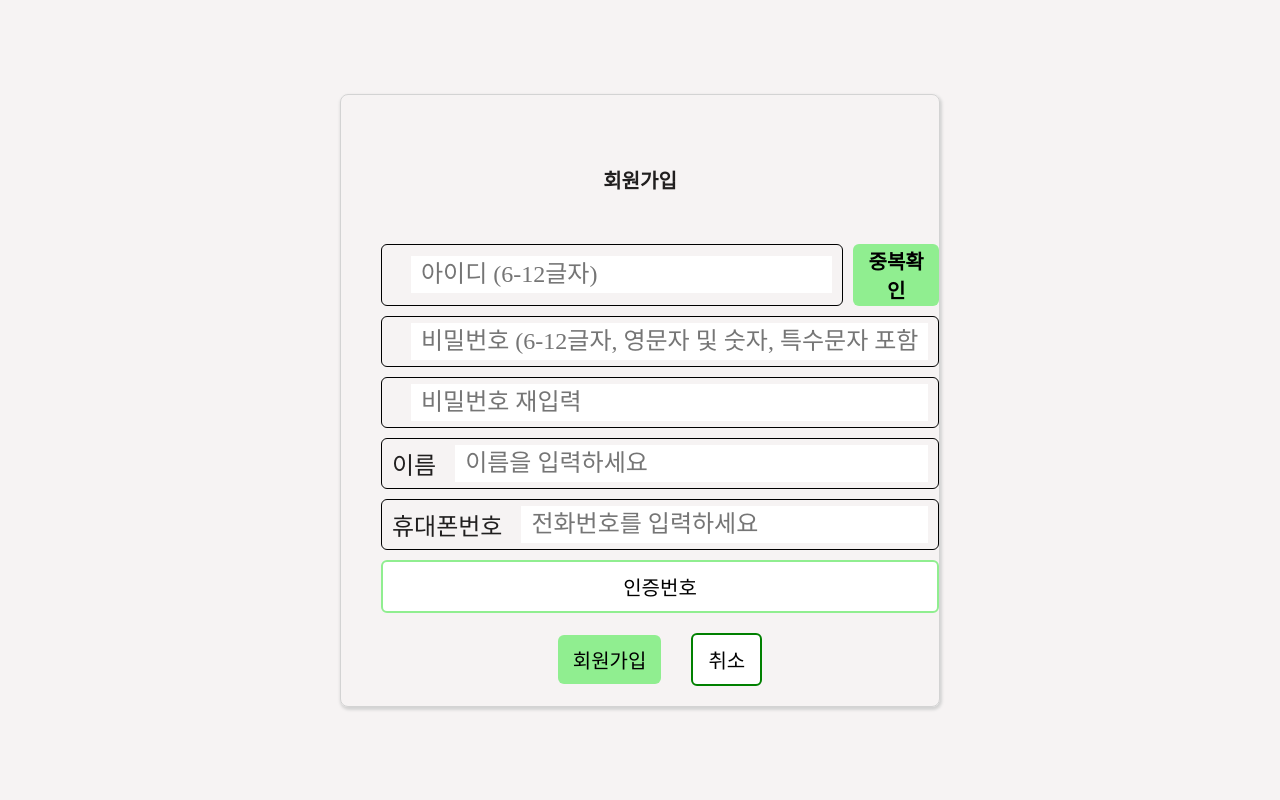
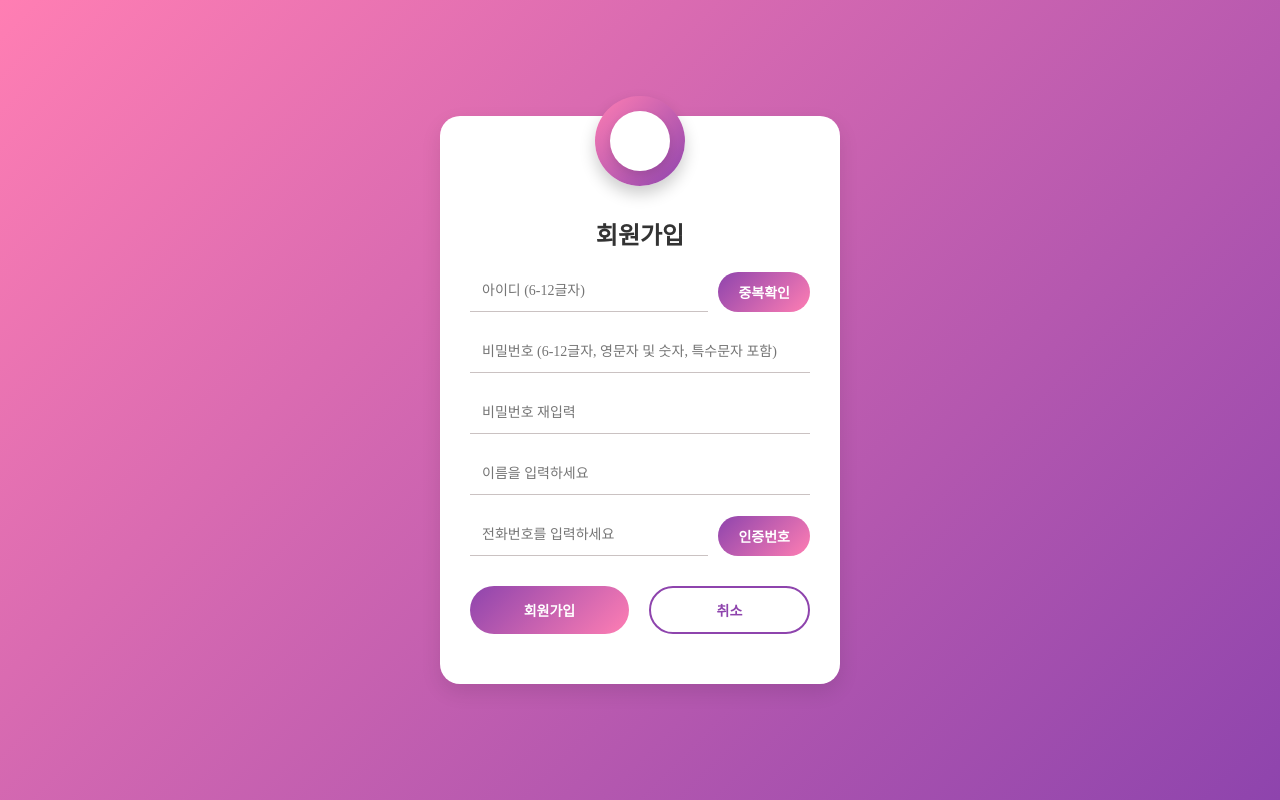
Before and after one commit to yangjunsik/food, a React (Create React App) app in the folder frontend/: page /register in a window 1280 px wide. Built offline with nearby package versions, Linux system fonts and the light colour scheme.

Commit message:
로그인 회원가입 최종
로그인 회원가입 최종

```diff
--- a/frontend/src/components/Login.js
+++ b/frontend/src/components/Login.js
@@ -31,8 +31,10 @@ function Login({ onLogin }) {
     return (
         <main>
             <form onSubmit={handleSubmit}>
-                <span className="login_span"><b>학적정보관리</b> 사이트에 오신것을 환영합니다</span>
-                <h1>로그인</h1>
+                <div className="logo-circle"></div>
+                {/* 로고 원 */}
+                <span className="login_span">환영합니다!</span>
+                <p>학교 식당 예약 사이트 입니다</p>
                 <section className="login_section">
                     <label className="id_label">
                         <input
@@ -52,29 +54,15 @@ function Login({ onLogin }) {
                             onChange={(e) => setPassword(e.target.value)}
                         />
                     </label>
-                    <button type="submit">로그인</button>
+                    <button type="submit">
+                        로그인
+                    </button>
                 </section>
-                <section className="login_search_section">
-                    <label>
-                        <input type="checkbox" />
-                        <span>아이디 저장</span>
-                    </label>
-                    <div>
-                        <a href="#">아이디찾기/</a>
-                        <a href="#">비밀번호찾기/</a>
-                        <a href="#" onClick={() => navigate("/register")}>회원가입</a>
-                    </div>
-                </section>
-                <section className="explanation_section">
-                    <h3>신입생 안내</h3>
-                    <span>
-                        - 개강전 이용 가능: 통합정보시스템(일부 메뉴), IT교육센터, 어학교육원, 생활관<br />
-                        - 개강후 이용 가능: 포털, 통합정보시스템(모든 메뉴), 도서관, Wi-FI 등<br />
-                        * 수강 신청 시스템은 통합아이디로 이용하실 수 있습니다.<br />
-                        * 개인정보 보호를 위해 비밀번호는 주기적으로 변경하시기 바랍니다.
-                    </span>
-                </section>
+                <button className="signup-button" onClick={() => navigate("/register")}>
+                    회원가입
+                </button>
             </form>
+
         </main>
     );
 }
--- a/frontend/src/components/Register.js
+++ b/frontend/src/components/Register.js
@@ -1,32 +1,62 @@
-// src/components/Register.js
-import React, { useState } from 'react';
-import { useNavigate } from 'react-router-dom';
-import axios from 'axios';
-import './css/register.css';
+import React, { useState } from "react";
+import { useNavigate } from "react-router-dom";
+import axios from "axios";
+import "./css/register.css";
 
 function Register() {
-    const navigate = useNavigate(); // 추가
-    const [id, setId] = useState('');
-    const [password, setPassword] = useState('');
-    const [confirmPassword, setConfirmPassword] = useState('');
-    const [name, setName] = useState('');
-    const [phone, setPhone] = useState('');
-    const [verificationCode, setVerificationCode] = useState('');
-    const [showVerification, setShowVerification] = useState(false);
+    const navigate = useNavigate();
+    const [id, setId] = useState("");
+    const [password, setPassword] = useState("");
+    const [confirmPassword, setConfirmPassword] = useState("");
+    const [name, setName] = useState("");
+    const [phone, setPhone] = useState("");
 
-    // 유효성 검사 메시지 상태 관리
-    const [idValid, setIdValid] = useState(false);
+    // 에러 메시지 상태
+    const [idError, setIdError] = useState("");
+    const [passwordError, setPasswordError] = useState("");
+    const [confirmPasswordError, setConfirmPasswordError] = useState("");
+
+    // 유효성 상태
+    const [idValid, setIdValid] = useState(null); // null로 초기화 (중복확인 전 상태)
     const [passwordValid, setPasswordValid] = useState(false);
 
     const handleSubmit = async (event) => {
         event.preventDefault();
+
+        let isValid = true;
+
+        // ID 유효성 검사
+        if (idValid === null) {
+            setIdError("아이디 중복 확인을 해주세요.");
+            isValid = false;
+        } else if (!idValid) {
+            setIdError("중복된 아이디입니다.");
+            isValid = false;
+        }
+
+        // 비밀번호 유효성 검사
+        if (!passwordValid) {
+            setPasswordError("비밀번호는 6~12자의 영문, 숫자, 특수문자를 포함해야 합니다.");
+            isValid = false;
+        }
+
+        // 비밀번호 재확인 검사
+        if (confirmPassword === "") {
+            setConfirmPasswordError("비밀번호를 다시 입력해주세요.");
+            isValid = false;
+        } else if (password !== confirmPassword) {
+            setConfirmPasswordError("비밀번호가 일치하지 않습니다.");
+            isValid = false;
+        }
+
+        if (!isValid) return; // 유효성 검사 실패 시 회원가입 중단
 
         try {
             const response = await axios.post("http://localhost:8080/user/register", {
                 id,
                 password,
                 name,
-                phone
+                phone,
             });
             if (response.data.message === "Registration successful") {
                 alert("회원가입이 완료되었습니다!");
@@ -35,7 +65,7 @@ function Register() {
                 alert(response.data.message || "회원가입에 실패했습니다.");
             }
         } catch (error) {
-            console.error("Error during registration:", error);
+            console.error("회원가입 중 오류:", error);
             alert("회원가입 중 오류가 발생했습니다. 다시 시도해주세요.");
         }
     };
@@ -44,53 +74,71 @@ function Register() {
         try {
             const response = await axios.post("http://localhost:8080/user/checkDuplicateId", { id });
             if (response.data.isDuplicate) {
-                alert("ID가 이미 존재합니다.");
                 setIdValid(false);
+                setIdError("중복된 아이디입니다.");
             } else {
-                alert("사용 가능한 ID입니다.");
                 setIdValid(true);
+                setIdError(""); // 에러 메시지 초기화
+                alert("사용 가능한 아이디입니다.");
             }
         } catch (error) {
-            console.error("ID 중복 확인 오류:", error);
-            alert("ID 중복 확인 중 오류가 발생했습니다.");
+            console.error("아이디 중복 확인 오류:", error);
+            setIdError("아이디를 입력해주세요.");
         }
     };
 
     const handlePasswordValidation = () => {
-        // 비밀번호 유효성 검사 로직
-        setPasswordValid(password.length >= 6 && password.length <= 12);
+        const isValid =
+            password.length >= 6 &&
+            password.length <= 12 &&
+            /[a-zA-Z]/.test(password) &&
+            /\d/.test(password) &&
+            /[!@#$%^&*]/.test(password);
+
+        setPasswordValid(isValid);
+        if (!isValid) {
+            setPasswordError("비밀번호는 6~12자의 영문, 숫자, 특수문자를 포함해야 합니다.");
+        } else {
+            setPasswordError("");
+        }
     };
 
-    const handleSendVerificationCode = () => {
-        // 인증번호 전송 로직 추가 (API 호출)
-        setShowVerification(true);
-        alert('인증번호가 전송되었습니다.');
+    const handlePasswordConfirmValidation = () => {
+        if (confirmPassword === "") {
+            setConfirmPasswordError("비밀번호를 다시 입력해주세요.");
+        } else if (password !== confirmPassword) {
+            setConfirmPasswordError("비밀번호가 일치하지 않습니다.");
+        } else {
+            setConfirmPasswordError("");
+        }
     };
 
     return (
         <main>
+            <div className="logo-circle"></div>
             <h1>회원가입</h1>
             <form onSubmit={handleSubmit}>
+                {/* 아이디 입력 및 중복확인 */}
                 <section className="id-section form-section">
-                    <label>
-                        <i className="fa-solid fa-lock"></i>
                     <input
                         type="text"
                         id="id"
                         placeholder="아이디 (6-12글자)"
                         value={id}
-                            onChange={(e) => setId(e.target.value)}
+                        onChange={(e) => {
+                            setId(e.target.value);
+                            setIdError(""); // 에러 메시지 초기화
+                            setIdValid(null); // 입력 변경 시 중복 확인 상태 초기화
+                        }}
                     />
-                    </label>
-                    <button type="button" className="id-duplication-btn" onClick={handleIdDuplicationCheck}>
+                    <button type="button" className="duplicate-btn" onClick={handleIdDuplicationCheck}>
                         중복확인
                     </button>
                 </section>
-                {idValid && <div className="valid-check-id">아이디는 사용 가능합니다.</div>}
+                {idError && <div className="error-message">{idError}</div>}
 
+                {/* 비밀번호 입력 */}
                 <section className="pw-section form-section">
-                    <label>
-                        <i className="fa-solid fa-key"></i>
                     <input
                         type="password"
                         id="pw"
@@ -98,29 +146,31 @@ function Register() {
                         value={password}
                         onChange={(e) => {
                             setPassword(e.target.value);
-                                handlePasswordValidation();
+                            setPasswordError(""); // 에러 메시지 초기화
                         }}
+                        onBlur={handlePasswordValidation}
                     />
-                    </label>
                 </section>
-                {passwordValid && <div className="valid-check-pw">비밀번호 형식이 유효합니다.</div>}
+                {passwordError && <div className="error-message">{passwordError}</div>}
 
+                {/* 비밀번호 확인 */}
                 <section className="pw-check-section form-section">
-                    <label>
-                        <i className="fa-solid fa-key"></i>
                     <input
                         type="password"
                         id="pw-ch"
                         placeholder="비밀번호 재입력"
                         value={confirmPassword}
-                            onChange={(e) => setConfirmPassword(e.target.value)}
+                        onChange={(e) => {
+                            setConfirmPassword(e.target.value);
+                            setConfirmPasswordError(""); // 에러 메시지 초기화
+                        }}
+                        onBlur={handlePasswordConfirmValidation}
                     />
-                    </label>
                 </section>
+                {confirmPasswordError && <div className="error-message">{confirmPasswordError}</div>}
 
+                {/* 이름 입력 */}
                 <section className="name-section form-section">
-                    <label>
-                        <span>이름</span>
                     <input
                         type="text"
                         name="name"
@@ -128,12 +178,10 @@ function Register() {
                         value={name}
                         onChange={(e) => setName(e.target.value)}
                     />
-                    </label>
                 </section>
 
+                {/* 전화번호 입력 */}
                 <section className="call-section form-section">
-                    <label className="call-send-label">
-                        <span>휴대폰번호</span>
                     <input
                         type="text"
                         name="phone"
@@ -141,25 +189,19 @@ function Register() {
                         value={phone}
                         onChange={(e) => setPhone(e.target.value)}
                     />
-                    </label>
-                    <button type="button" className="call-button" onClick={handleSendVerificationCode}>
+                    <button type="button" className="verification-btn">
                         인증번호
                     </button>
-                    {showVerification && (
-                        <label className="call-accept-label">
-                            <input
-                                type="text"
-                                placeholder="인증번호를 입력하세요"
-                                value={verificationCode}
-                                onChange={(e) => setVerificationCode(e.target.value)}
-                            />
-                        </label>
-                    )}
                 </section>
 
-                <section className="register-section form-section">
-                    <button id="register-btn" type="submit">회원가입</button>
-                    <button id="cancel-btn" type="button" onClick={() => navigate("/login")}>취소</button>
+                {/* 회원가입 및 취소 */}
+                <section className="register-section">
+                    <button id="register-btn" type="submit">
+                        회원가입
+                    </button>
+                    <button id="cancel-btn" type="button" onClick={() => navigate("/login")}>
+                        취소
+                    </button>
                 </section>
             </form>
         </main>
--- a/frontend/src/components/css/Login.css
+++ b/frontend/src/components/css/Login.css
@@ -1,76 +1,146 @@
-/* Login.css */
+@import url('common.css'); /* 기존 common.css 활용 */
 
-* {
+/* 배경 그라데이션 */
+body {
+    background: linear-gradient(135deg, #ff7eb3, #8e44ad);
     margin: 0;
     padding: 0;
-    box-sizing: border-box;
+    display: flex;
+    justify-content: center;
+    align-items: center;
+    height: 100vh;
+    font-family: 'Pretendard-Regular', Arial, sans-serif;
+    overflow: hidden;
 }
 
+/* 메인 컨테이너 */
 main {
-    width: 600px;
-    margin: 70px auto;
-    padding: 100px 0;
-    border: 1px solid lightgray;
-    border-radius: 8px;
-    box-shadow: 1px 2px 3px 1px lightgray;
+    width: 380px;
+    background-color: var(--white);
+    padding: 50px 30px;
+    border-radius: 20px;
+    box-shadow: 0 8px 20px rgba(0, 0, 0, 0.1);
+    text-align: center;
+    transform: translateY(100px); /* 초기 위치 */
+    opacity: 0;
+    animation: fadeIn 1s ease-out forwards; /* 애니메이션 */
 }
 
-form {
-    display: flex;
-    flex-direction: column;
-    margin: 0 20px;
+/* 이중 원 */
+.logo-circle {
+    width: 90px;
+    height: 90px;
+    background: linear-gradient(135deg, #ff7eb3, #8e44ad);
+    border-radius: 50%;
+    margin: -70px auto 20px;
+    box-shadow: 0 8px 16px rgba(0, 0, 0, 0.2);
+    position: relative;
 }
 
+.logo-circle::after {
+    content: "";
+    width: 60px;
+    height: 60px;
+    background: #ffffff; /* 흰색 안쪽 원 */
+    border-radius: 50%;
+    position: absolute;
+    top: 50%;
+    left: 50%;
+    transform: translate(-50%, -50%);
+    box-shadow: 0 4px 8px rgba(0, 0, 0, 0.1);
+}
+
+/* 제목 스타일 */
 .login_span {
-    font-size: 18px;
+    font-size: var(--font--large);
+    font-weight: 800;
+    color: #8e44ad;
+    margin-bottom: 10px;
 }
 
 h1 {
     font-size: 24px;
-    margin: 20px 0;
+    color: #333333;
+    font-weight: 700;
+    margin-bottom: 20px;
 }
 
+/* 부가 설명 */
+p {
+    font-size: var(--font--ssmall);
+    color: #aaa;
+    margin-bottom: 40px;
+}
+
+/* 입력 필드 섹션 */
 .login_section {
     display: flex;
     flex-direction: column;
+    gap: 20px;
+    margin-bottom: 40px; /* 아래쪽 과밀감 해소 */
 }
 
-.id_label, .pw_label {
+.id_label input,
+.pw_label input {
     width: 100%;
-    margin-bottom: 5px;
+    padding: 12px;
+    border: none;
+    border-bottom: 1px solid var(--gray);
+    font-size: var(--font--small);
+    color: var(--black);
+    background: none;
+    transition: border-color 0.3s;
 }
 
-.id_label input, .pw_label input {
-    width: 100%;
-    padding: 5px;
-    border: 0.5px solid gray;
-    border-radius: 8px;
+.id_label input:focus,
+.pw_label input:focus {
+    border-bottom: 1px solid #8e44ad;
+    outline: none;
 }
 
+/* 버튼 스타일 */
 .login_section button {
-    padding: 5px;
-    margin-bottom: 15px;
-    background-color: #8FBC8F;
-    border-radius: 8px;
+    width: 100%;
+    padding: 14px; /* 버튼 크기 적당히 조정 */
+    font-size: 14px; /* 버튼 텍스트 크기 감소 */
+    font-weight: 600;
+    color: var(--white);
+    background: linear-gradient(135deg, #8e44ad, #ff7eb3);
     border: none;
+    border-radius: 50px;
     cursor: pointer;
+    display: flex;
+    justify-content: center;
+    align-items: center;
+    gap: 10px;
+    transition: transform 0.2s, box-shadow 0.2s;
 }
 
 .login_section button:hover {
-    opacity: 0.7;
+    transform: translateY(-2px);
+    box-shadow: 0px 4px 10px rgba(0, 0, 0, 0.2);
 }
 
-.login_search_section {
-    display: flex;
-    justify-content: space-between;
-    margin-bottom: 80px;
+/* 회원가입 버튼 */
+.signup-button {
+    margin-top: 20px;
+    font-size: var(--font--ssmall);
+    color: #8e44ad;
+    background: none;
+    border: none;
+    cursor: pointer;
+    text-decoration: underline;
+    transition: color 0.3s;
 }
 
-.explanation_section h3 {
-    font-size: 18px;
-    margin-bottom: 10px;
+.signup-button:hover {
+    color: #ff7eb3;
 }
 
-.explanation_section span {
-    font-size: 14px;
+/* 애니메이션 */
+@keyframes fadeIn {
+    to {
+        transform: translateY(0);
+        opacity: 1;
+    }
 }
--- a/frontend/src/components/css/register.css
+++ b/frontend/src/components/css/register.css
@@ -1,230 +1,169 @@
-/*@import "../public/public.css";*/
+@import url('common.css'); /* 공용 CSS 가져오기 */
 
-*{
+/* 배경 그라데이션 */
+body {
+    background: linear-gradient(135deg, #ff7eb3, #8e44ad);
     margin: 0;
     padding: 0;
-    box-sizing: border-box;
-}
-
-main{
-    width: 600px;
-    margin: 70px auto;
-    padding: 20px 20px;
-    border: 1px solid lightgray;
-    border-radius: 8px;
-    box-shadow: 1px 2px 3px 1px lightgray;
-}
-
-h1{
-    font-size: 20px;
-    text-align: center;
-    padding: 30px 0;
-}
-
-form{
-    display: flex;
-    flex-direction: column;
-    width: 100%;
-}
-
-.form-section{
-    display: flex;
-    width: 100%;
-}
-.form-section > label > i{
-    margin-right: 19px;
-}
-.form-section > label > span{
-    margin-right: 19px;
-}
-.form-section > label > input{
-    flex: 1;
-}
-
-
-.id-section{
-    margin-bottom: 10px;
-}
-
-.id-section > label{
-    display: flex;
-    width: 100%;
-    padding: 6px 10px;
-    align-items: center;
-    font-size: 20px;
-    border: 1px solid black;
-    border-radius: 6px;
-}
-
-.id-section > button{
-    font-size: 20px;
-    width: 100px;
-}
-
-.fa-solid{
-    margin-right: 5px;
-}
-
-.id-duplication-btn{
-    border: none;
-    border-radius: 6px;
-    margin-left: 10px;
-    padding: 2px 10px;
-    font-size: 20px;
-    font-weight: bold;
-    cursor: pointer;
-    background-color: lightgreen;
-}
-
-.valid-check-id{
-    display: none;
-}
-
-/************************************************/
-
-.pw-section{
-    margin-bottom: 10px;
-}
-
-.pw-section > label{
-    display: flex;
-    width: 100%;
-    padding: 6px 10px;
-    align-items: center;
-    font-size: 20px;
-    border: 1px solid black;
-    border-radius: 6px;
-}
-
-.valid-check-pw{
-    display: none;
-}
-
-/************************************************/
-
-.pw-check-section{
-    margin-bottom: 10px;
-}
-
-.pw-check-section > label{
-    display: flex;
-    width: 100%;
-    padding: 6px 10px;
-    align-items: center;
-    font-size: 20px;
-    border: 1px solid black;
-    border-radius: 6px;
-}
-
-/************************************************/
-
-.num-section{
-    margin-bottom: 10px;
-}
-
-.num-section > span{
-
-}
-
-.num-section > label{
-    display: flex;
-    width: 100%;
-    padding: 6px 10px;
-    align-items: center;
-    font-size: 20px;
-    border: 1px solid black;
-    border-radius: 6px;
-}
-
-/************************************************/
-
-.name-section{
-    margin-bottom: 10px;
-}
-
-.name-section > label{
-    display: flex;
-    width: 100%;
-    padding: 6px 10px;
-    align-items: center;
-    font-size: 20px;
-    border: 1px solid black;
-    border-radius: 6px;
-}
-/************************************************/
-
-.call-section{
-    flex-direction: column;
-    margin-bottom: 10px;
-}
-
-.call-send-label{
-    display: flex;
-    width: 100%;
-    padding: 6px 10px;
-    margin-bottom: 10px;
-    align-items: center;
-    font-size: 20px;
-    border: 1px solid black;
-    border-radius: 6px;
-}
-
-.call-button{
-    background-color: white;
-    border: 2px solid lightgreen;
-    border-radius: 6px;
-    margin-bottom: 10px;
-    padding: 10px 0;
-    font-size: 20px;
-    cursor: pointer;
-}
-
-.call-accept-label{
-    display: flex;
-    width: 100%;
-    padding: 6px 10px;
-    align-items: center;
-    font-size: 20px;
-    border: 1px solid black;
-    border-radius: 6px;
-}
-
-/************************************************/
-
-.register-section{
     display: flex;
     justify-content: center;
     align-items: center;
+    height: 100vh;
+    font-family: 'Pretendard-Regular', Arial, sans-serif;
 }
 
-.register-section > button{
-    cursor: pointer;
+/* 메인 컨테이너 */
+main {
+    width: 400px;
+    background-color: var(--white);
+    padding: 50px 30px;
+    border-radius: 20px;
+    box-shadow: 0 8px 20px rgba(0, 0, 0, 0.1);
+    text-align: center;
+    transform: translateY(100px);
+    opacity: 0;
+    animation: fadeIn 1s ease-out forwards;
 }
 
-.register-section > button:hover{
-    opacity: 0.7;
+/* 이중 원 로고 */
+.logo-circle {
+    width: 90px;
+    height: 90px;
+    background: linear-gradient(135deg, #ff7eb3, #8e44ad);
+    border-radius: 50%;
+    margin: -70px auto 30px;
+    box-shadow: 0 8px 16px rgba(0, 0, 0, 0.2);
+    position: relative;
 }
 
-.register-section > #register-btn{
-    background-color: lightgreen;
-    border: none;
-    border-radius: 6px;
-    margin-right: 30px;
-    padding: 10px 15px;
-    font-size: 20px;
+.logo-circle::after {
+    content: "";
+    width: 60px;
+    height: 60px;
+    background: #ffffff;
+    border-radius: 50%;
+    position: absolute;
+    top: 50%;
+    left: 50%;
+    transform: translate(-50%, -50%);
+    box-shadow: 0 4px 8px rgba(0, 0, 0, 0.1);
 }
 
-.register-section > #cancel-btn{
-    background-color: white;
-    border: 2px solid green;
-    border-radius: 6px;
-    padding: 10px 15px;
-    font-size: 20px;
+/* 제목 스타일 */
+h1 {
+    font-size: 24px;
+    color: #333333;
+    font-weight: 700;
+    margin-bottom: 20px;
 }
 
-label > input{
-    width: 100%;
-    padding: 5px 10px;
+/* 입력 필드 섹션 */
+.form-section {
+    display: flex;
+    align-items: center;
+    margin-bottom: 20px;
+    gap: 10px;
+}
+
+.form-section input {
+    flex: 1;
+    padding: 12px;
     border: none;
+    border-bottom: 1px solid var(--gray);
+    font-size: 14px;
+    color: #333;
+    background: none;
+    transition: border-color 0.3s;
+}
+
+.form-section input:focus {
+    border-bottom: 1px solid #8e44ad;
     outline: none;
 }
+
+/* 버튼 스타일 */
+.form-section button {
+    padding: 10px 20px; /* 버튼 크기 조정 */
+    border: none;
+    border-radius: 50px;
+    font-size: 14px;
+    font-weight: 600;
+    cursor: pointer;
+    background: linear-gradient(135deg, #8e44ad, #ff7eb3); /* 그라데이션 */
+    color: #ffffff;
+    display: flex;
+    justify-content: center;
+    align-items: center;
+    transition: transform 0.2s ease, box-shadow 0.2s ease;
+}
+
+.form-section button:hover {
+    transform: translateY(-2px); /* 약간 위로 뜨는 효과 */
+    box-shadow: 0px 4px 10px rgba(0, 0, 0, 0.2); /* 그림자 */
+}
+
+/* 회원가입 및 취소 버튼 */
+.register-section {
+    display: flex;
+    justify-content: space-between;
+    gap: 20px;
+    margin-top: 30px;
+}
+
+.register-section #register-btn {
+    width: 100%;
+    padding: 12px;
+    font-size: 14px;
+    font-weight: 600;
+    background: linear-gradient(135deg, #8e44ad, #ff7eb3);
+    border: none;
+    border-radius: 50px;
+    color: white;
+    cursor: pointer;
+    transition: transform 0.2s, box-shadow 0.2s;
+}
+
+.register-section #register-btn:hover {
+    transform: translateY(-2px);
+    box-shadow: 0px 4px 10px rgba(0, 0, 0, 0.2);
+}
+
+.register-section #cancel-btn {
+    width: 100%;
+    padding: 12px;
+    font-size: 14px;
+    font-weight: 600;
+    background: #ffffff;
+    border: 2px solid #8e44ad;
+    border-radius: 50px;
+    color: #8e44ad;
+    cursor: pointer;
+    transition: background-color 0.3s, color 0.3s;
+}
+
+.register-section #cancel-btn:hover {
+    background-color: #f9f9f9;
+    color: #ff7eb3;
+}
+
+/* 에러 메시지 스타일 */
+.error-message {
+    color: #e10707; /* 빨간 글씨 */
+    font-size: var(--font--ssmall); /* 작은 글씨 */
+    margin-top: 5px; /* 입력창과 약간의 간격 */
+    margin-left: 5px; /* 왼쪽 정렬을 강조 */
+    text-align: left; /* 왼쪽 정렬 */
+    font-weight: 400; /* 가독성을 위한 가벼운 폰트 */
+}
+
+.error-message.active {
+    display: block; /* 활성화된 경우 표시 */
+}
+
+/* 애니메이션 */
+@keyframes fadeIn {
+    to {
+        transform: translateY(0);
+        opacity: 1;
+    }
+}
```
Also changed, not shown: 2 other files (tests, documents, lock files or other folders). Lines whose indentation alone changed are shown as unchanged.
